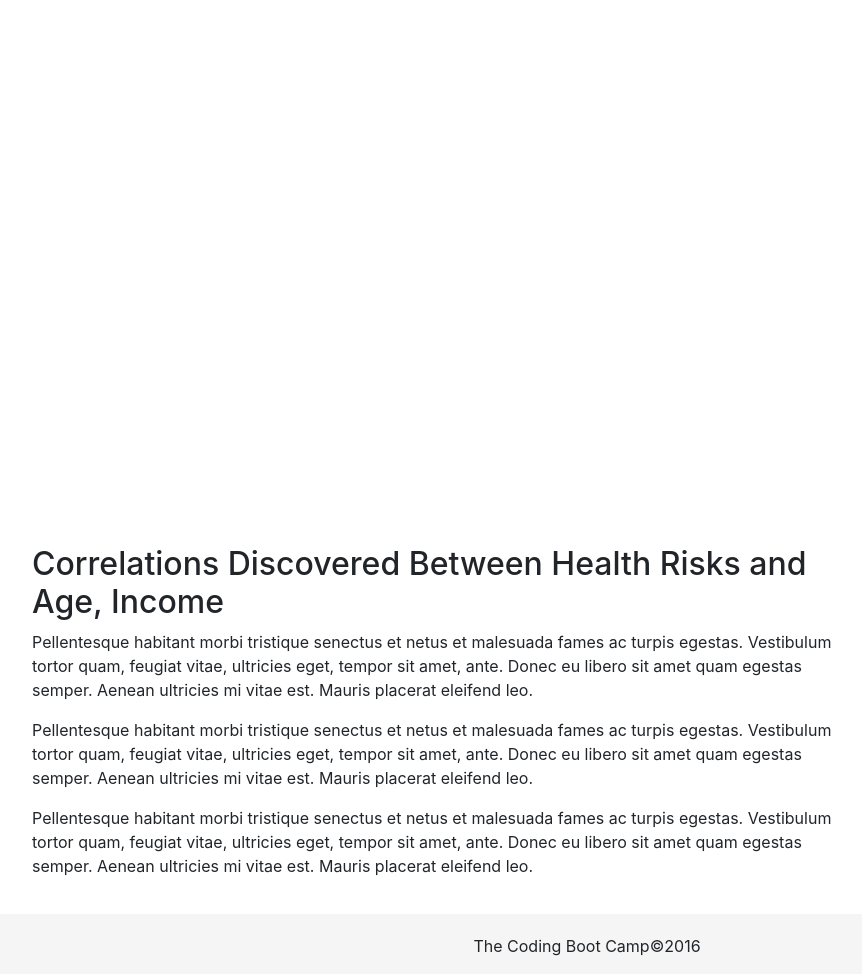
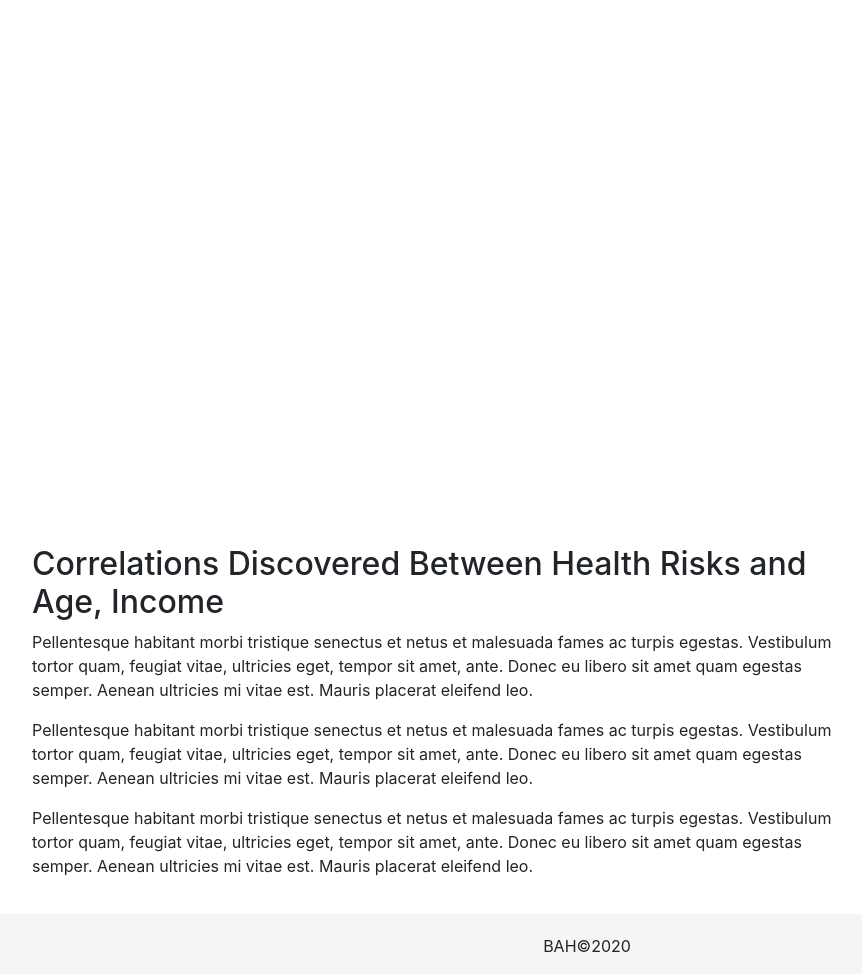
Before and after one commit to bhernan2/D3-challenge, a plain HTML site: page D3_data_journalism/index.html in a window 1280 px wide. Shown: the part 51-1025 px from the top of the page, without its empty margins (53-915 px from the left). Drawn offline with nearby package versions, Linux system fonts and the light colour scheme.

Commit message:
modified

```diff
--- a/D3_data_journalism/index.html
+++ b/D3_data_journalism/index.html
@@ -46,7 +46,7 @@
 
   <!-- Footer-->
   <div id="footer">
-    <p>The Coding Boot Camp&copy;2016</p>
+    <p>BAH&copy;2020</p>
   </div>
   <script src="https://code.jquery.com/jquery-3.3.1.slim.min.js" integrity="sha384-q8i/X+965DzO0rT7abK41JStQIAqVgRVzpbzo5smXKp4YfRvH+8abtTE1Pi6jizo" crossorigin="anonymous"></script>
   <script src="https://cdnjs.cloudflare.com/ajax/libs/popper.js/1.14.3/umd/popper.min.js" integrity="sha384-ZMP7rVo3mIykV+2+9J3UJ46jBk0WLaUAdn689aCwoqbBJiSnjAK/l8WvCWPIPm49" crossorigin="anonymous"></script>
```
